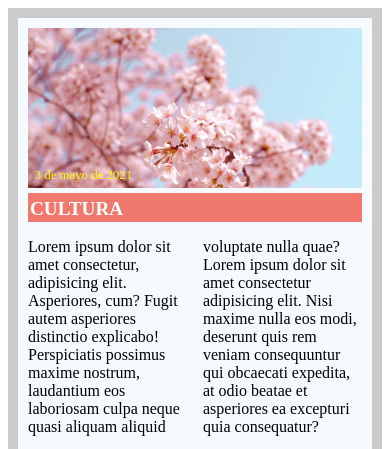
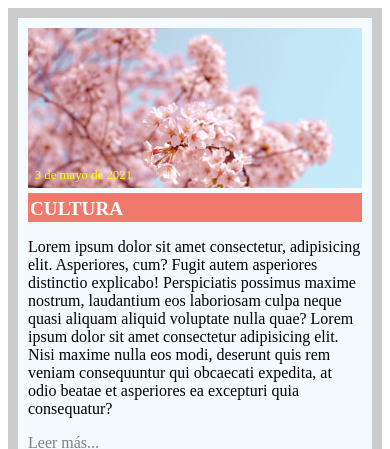
Before and after one commit to mario-peinazo/sprint_1, a plain HTML site: page NIVEL 2/index.html in a window 390 px wide. Shown: the part 410-859 px from the top of the page. Drawn offline with Linux system fonts and the light colour scheme.

Commit message:
nivel_2_correccion_columnas_texto

```diff
--- a/NIVEL 2/css/style.css
+++ b/NIVEL 2/css/style.css
@@ -162,6 +162,10 @@ h2 {
     #cont2-caja1 {
         width: 100%;
     }
+
+    .azul p {
+        column-count: 1;
+    }
 }
 
 @media(max-width: 480px) {
```
